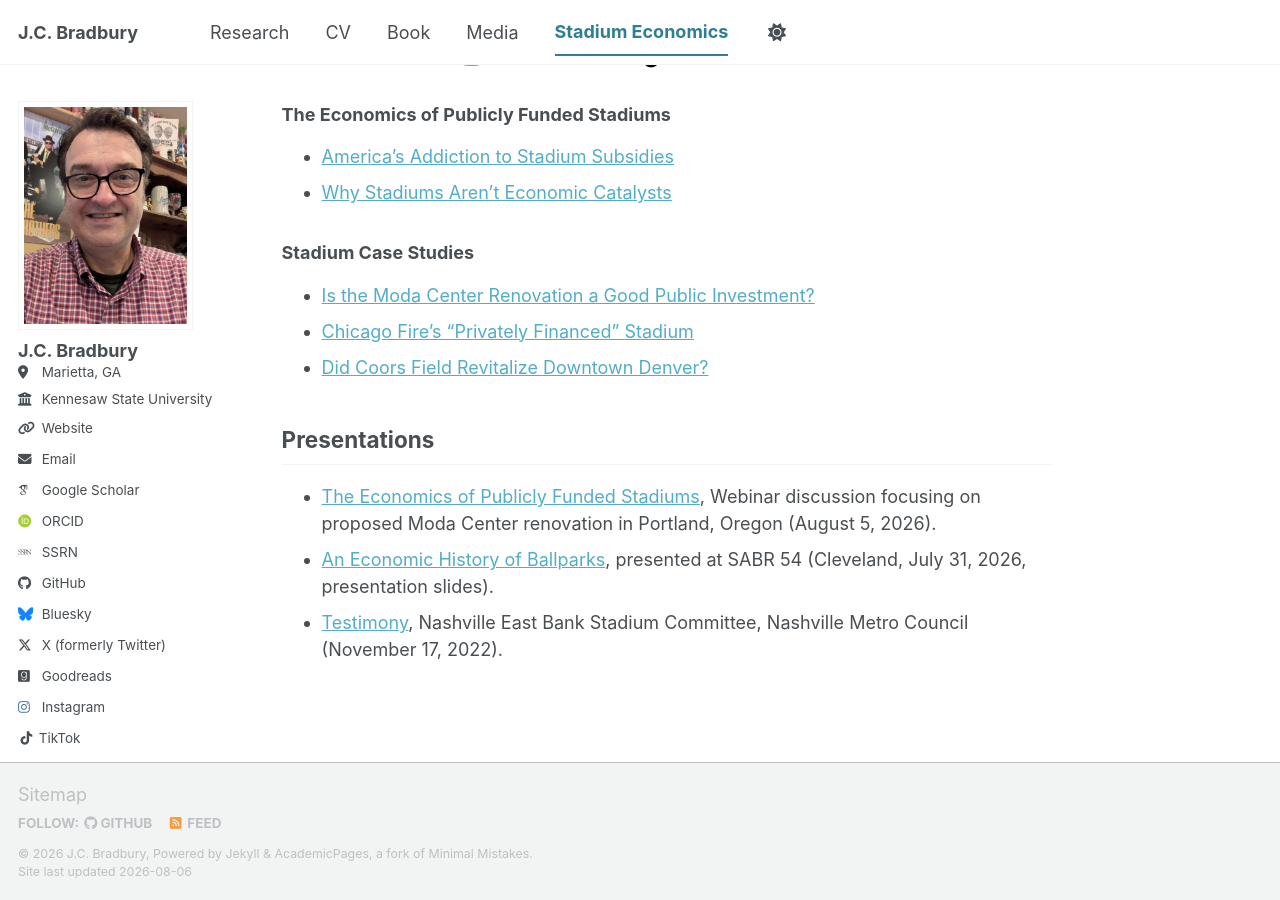
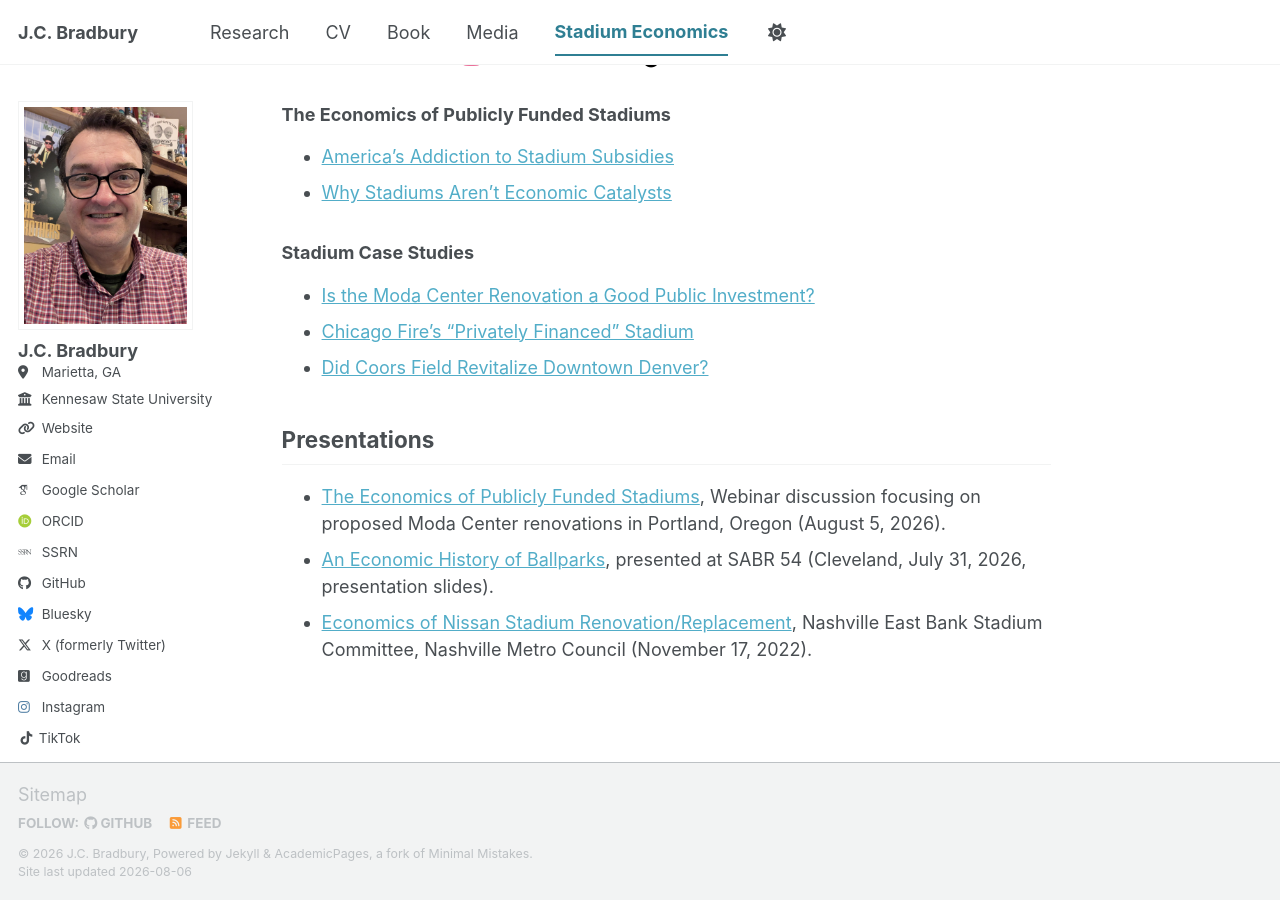
Before and after one commit to jcbradbury/jcbradbury.github.io, a Jekyll site: the page built from _pages/stadium-economics.md, in a window 1280 px wide and 900 px high, scrolled down 1150 px. Built offline with Jekyll 4.4.1, drawn with Linux system fonts in a browser that asks for light colours; some web fonts are replaced; a script bundle is joined from its source files by our own code; library files that are not in the unit come from our copies.

Commit message:
Update stadium-economics.md

```diff
--- a/_pages/stadium-economics.md
+++ b/_pages/stadium-economics.md
@@ -84,6 +84,6 @@
 
 
 ## Presentations
- - [The Economics of Publicly Funded Stadiums](https://youtu.be/3BqOjrFFNK0?si=E1Ukdy_kY0DHJ81D),  Webinar discussion focusing on proposed Moda Center renovation in Portland, Oregon (August 5, 2026).
+ - [The Economics of Publicly Funded Stadiums](https://youtu.be/3BqOjrFFNK0?si=E1Ukdy_kY0DHJ81D),  Webinar discussion focusing on proposed Moda Center renovations in Portland, Oregon (August 5, 2026).
  - [An Economic History of Ballparks](/files/bradbury_sabr2026.pdf), presented at SABR 54 (Cleveland, July 31, 2026, presentation slides).
- - [Testimony](https://www.nashville.gov/departments/council/boards/metro-council/meetings/metropolitan-council-east-bank-stadium-committee-meeting-november-17-2022), Nashville East Bank Stadium Committee, Nashville Metro Council (November 17, 2022).
+ - [Economics of Nissan Stadium Renovation/Replacement](https://www.nashville.gov/departments/council/boards/metro-council/meetings/metropolitan-council-east-bank-stadium-committee-meeting-november-17-2022), Nashville East Bank Stadium Committee, Nashville Metro Council (November 17, 2022).
```
